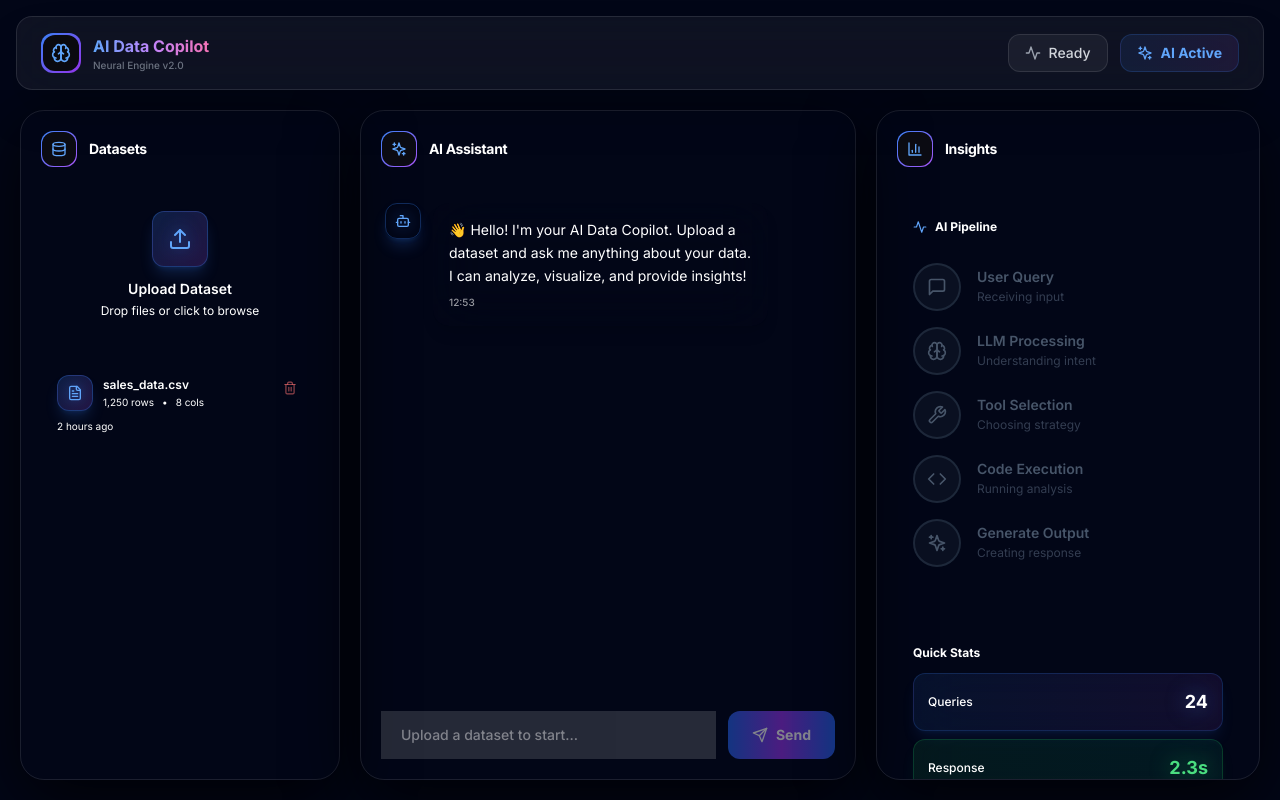
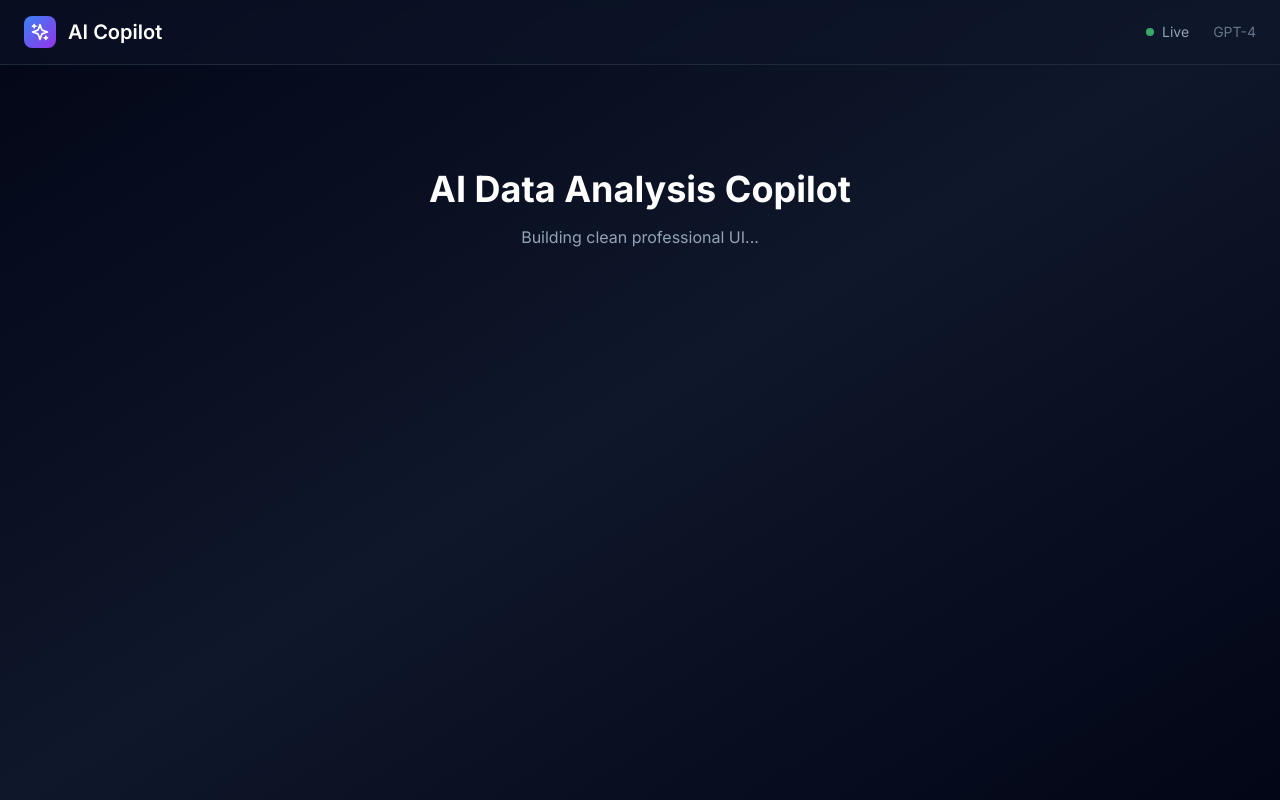
Before and after one commit to Prajwal0422/AI-Copilot-for-Data-Analysis, a Next.js app in the folder frontend/: page / in a window 1280 px wide. Built offline with nearby package versions, Linux system fonts and the light colour scheme.

Commit message:
feat: add base layout with navigation bar

```diff
--- a/frontend/app/page.tsx
+++ b/frontend/app/page.tsx
@@ -1,99 +1,35 @@
 "use client";
 
-import { useState, useEffect } from "react";
-import { motion } from "framer-motion";
-import Sidebar from "@/components/Sidebar";
-import ChatPanel from "@/components/ChatPanel";
-import InsightsPanel from "@/components/InsightsPanel";
-import TopBar from "@/components/TopBar";
-import CommandPalette from "@/components/CommandPalette";
+import { Sparkles } from "lucide-react";
 
 export default function Home() {
-  const [selectedDataset, setSelectedDataset] = useState<string | null>(null);
-  const [isProcessing, setIsProcessing] = useState(false);
-  const [currentStep, setCurrentStep] = useState(0);
-  const [isCommandPaletteOpen, setIsCommandPaletteOpen] = useState(false);
+  return (
+    <div className="min-h-screen bg-gradient-to-br from-slate-950 via-slate-900 to-slate-950">
+      {/* Top Navigation */}
+      <nav className="border-b border-slate-800 bg-slate-900/50 backdrop-blur-sm">
+        <div className="max-w-7xl mx-auto px-6 py-4 flex items-center justify-between">
+          <div className="flex items-center gap-3">
+            <div className="w-8 h-8 rounded-lg bg-gradient-to-br from-blue-500 to-purple-600 flex items-center justify-center">
+              <Sparkles className="w-5 h-5 text-white" />
+            </div>
+            <span className="text-xl font-semibold">AI Copilot</span>
+          </div>
+          <div className="flex items-center gap-6">
+            <div className="flex items-center gap-2">
+              <div className="w-2 h-2 rounded-full bg-green-400 animate-pulse" />
+              <span className="text-sm text-slate-400">Live</span>
+            </div>
+            <span className="text-sm text-slate-500">GPT-4</span>
+          </div>
+        </div>
+      </nav>
 
-  // Command Palette keyboard shortcut (Cmd+K or Ctrl+K)
-  useEffect(() => {
-    const handleKeyDown = (e: KeyboardEvent) => {
-      if ((e.metaKey || e.ctrlKey) && e.key === "k") {
-        e.preventDefault();
-        setIsCommandPaletteOpen((prev) => !prev);
-      }
-    };
-
-    window.addEventListener("keydown", handleKeyDown);
-    return () => window.removeEventListener("keydown", handleKeyDown);
-  }, []);
-
-  const handleProcessingChange = (processing: boolean) => {
-    setIsProcessing(processing);
-    if (processing) {
-      // Simulate workflow progression
-      setCurrentStep(0);
-      const steps = [0, 1, 2, 3, 4, 5];
-      steps.forEach((step, index) => {
-        setTimeout(() => {
-          setCurrentStep(step);
-        }, index * 400);
-      });
-    } else {
-      setCurrentStep(0);
-    }
-  };
-
-  return (
-    <div className="h-screen flex flex-col overflow-hidden">
-      {/* Command Palette */}
-      <CommandPalette
-        isOpen={isCommandPaletteOpen}
-        onClose={() => setIsCommandPaletteOpen(false)}
-      />
-
-      {/* Top Bar */}
-      <TopBar isProcessing={isProcessing} />
-
-      {/* Main Content - 3 Panel Layout with floating effect */}
-      <div className="flex-1 flex overflow-hidden gap-5 p-5">
-        {/* Left Sidebar - Dataset Management */}
-        <motion.div
-          initial={{ x: -300, opacity: 0 }}
-          animate={{ x: 0, opacity: 1 }}
-          transition={{ duration: 0.7, delay: 0.1, ease: [0.22, 1, 0.36, 1] }}
-          className="w-80 rounded-3xl glass-ultra border border-white/10 overflow-hidden shadow-[0_20px_70px_rgba(0,0,0,0.8)] hover:shadow-[0_25px_80px_rgba(59,130,246,0.3)] transition-all duration-500"
-        >
-          <Sidebar
-            selectedDataset={selectedDataset}
-            onSelectDataset={setSelectedDataset}
-          />
-        </motion.div>
-
-        {/* Center Panel - Chat Interface */}
-        <motion.div
-          initial={{ y: 50, opacity: 0 }}
-          animate={{ y: 0, opacity: 1 }}
-          transition={{ duration: 0.7, delay: 0.2, ease: [0.22, 1, 0.36, 1] }}
-          className="flex-1 rounded-3xl glass-ultra border border-white/10 overflow-hidden shadow-[0_20px_70px_rgba(0,0,0,0.8)] hover:shadow-[0_25px_80px_rgba(139,92,246,0.3)] transition-all duration-500"
-        >
-          <ChatPanel
-            selectedDataset={selectedDataset}
-            onProcessingChange={handleProcessingChange}
-          />
-        </motion.div>
-
-        {/* Right Panel - Insights & Visualizations */}
-        <motion.div
-          initial={{ x: 300, opacity: 0 }}
-          animate={{ x: 0, opacity: 1 }}
-          transition={{ duration: 0.7, delay: 0.3, ease: [0.22, 1, 0.36, 1] }}
-          className="w-96 rounded-3xl glass-ultra border border-white/10 overflow-hidden shadow-[0_20px_70px_rgba(0,0,0,0.8)] hover:shadow-[0_25px_80px_rgba(236,72,153,0.3)] transition-all duration-500"
-        >
-          <InsightsPanel
-            isProcessing={isProcessing}
-            currentStep={currentStep}
-          />
-        </motion.div>
+      {/* Main Content */}
+      <div className="max-w-7xl mx-auto p-6">
+        <div className="text-center py-20">
+          <h1 className="text-4xl font-bold mb-4">AI Data Analysis Copilot</h1>
+          <p className="text-slate-400">Building clean professional UI...</p>
+        </div>
       </div>
     </div>
   );
```
